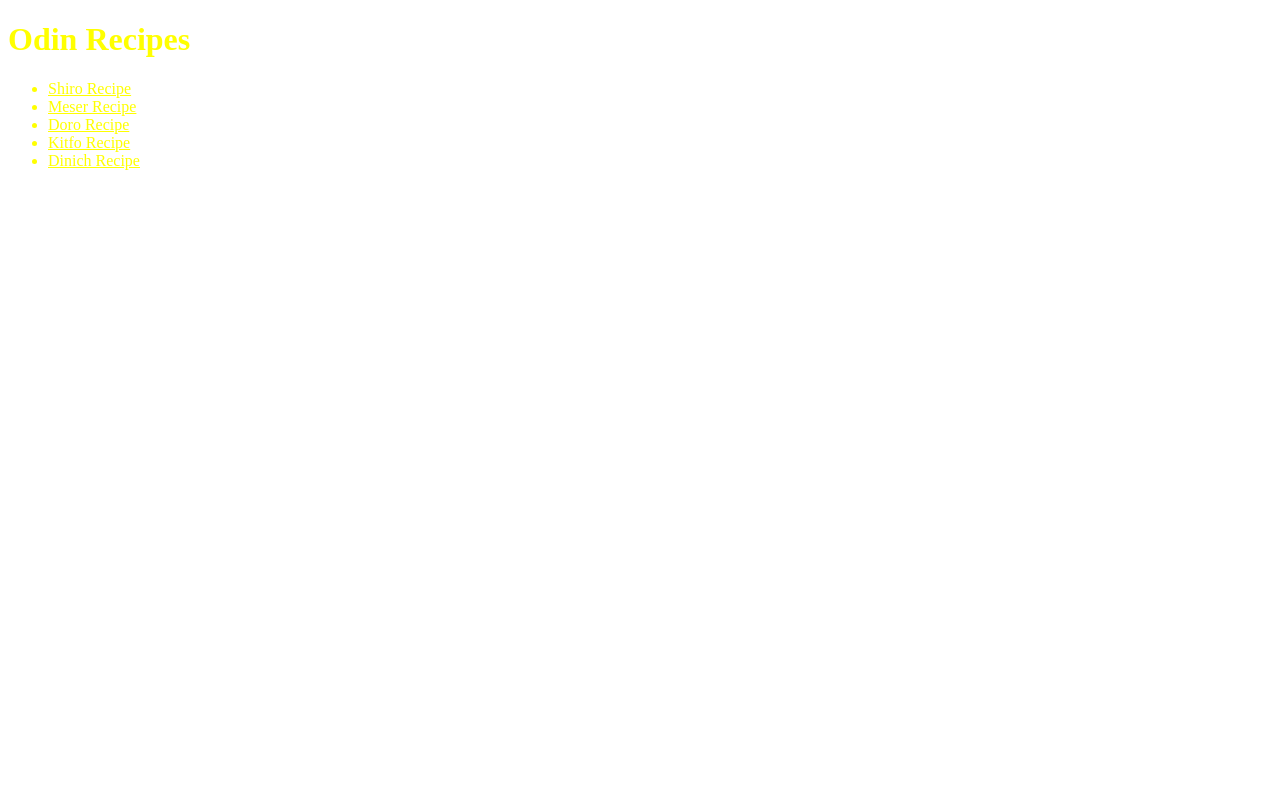
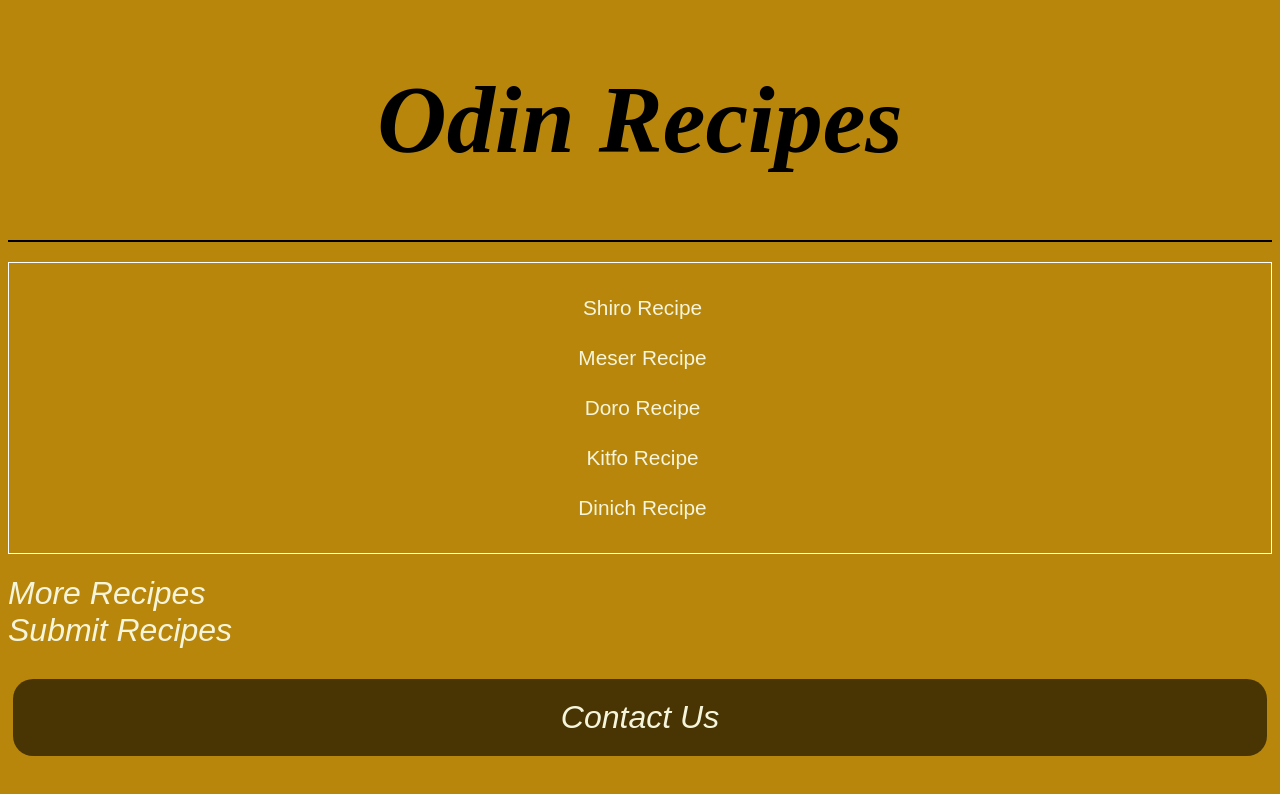
Before and after one commit to Spacegirl077/odin-recipes, a plain HTML site: page index.html in a window 1280 px wide. Drawn offline with Linux system fonts and the light colour scheme.

Commit message:
add css properties

```diff
--- a/css/style.css
+++ b/css/style.css
@@ -1,3 +1,50 @@
 *{
-    color: yellow;
+    background-color: darkgoldenrod;
 }
+
+
+.hero,
+.links {
+    font-style: oblique;
+    font-size: 200%;
+    text-align: center;
+
+}
+
+.recipes-list ul{
+    list-style-type: none;
+    font-size: 130%;
+    font-family: sans-serif;
+    text-align: center;
+    border: solid 1px white;
+    padding: 20px 20px;
+    line-height: 50px;
+}
+a{
+    color: beige ;
+    text-decoration: none;
+
+    margin-left: 5px;
+
+}
+.hero{
+font-size: 300%;
+border-bottom: solid 2px;
+}
+
+
+.links .recipes{
+    text-align: left;
+    color: beige;
+    font-family: sans-serif;
+}
+.links .contact{
+    font-family: sans-serif;
+    text-align: center;
+    border: 0px solid #00000099;
+    background-color: #00000099;
+    color: beige;
+    margin: 30px 5px;
+    padding: 20px 20px ;
+    border-radius: 20px 20px;
+}
--- a/index.html
+++ b/index.html
@@ -6,7 +6,10 @@
         <link rel="stylesheet" type="text/css" href="css/style.css">
     </head>
     <body>
+        <div class="hero">
             <h1>Odin Recipes</h1>
+        </div>
+        <div class="recipes-list">
             <ul>
                 <li><a href="recipes/shiro.html">Shiro Recipe</a></li>
                 <li><a href="recipes/meser.html">Meser Recipe</a></li>
@@ -14,6 +17,14 @@
                 <li><a href="recipes/kitfo.html">Kitfo Recipe</a></li>
                 <li><a href="recipes/dinich.html">Dinich Recipe</a></li>
             </ul>
+        </div>
 
+       <div class="links" id="back-link">
+           <div class="recipes">
+             <div class="veiw-more">More Recipes</div>
+             <div class="submit">Submit Recipes</div>
+           </div>
+           <div class="contact">Contact Us</div>
+        </div>
     </body>
 </html>
```
Lines whose indentation alone changed are shown as unchanged.
